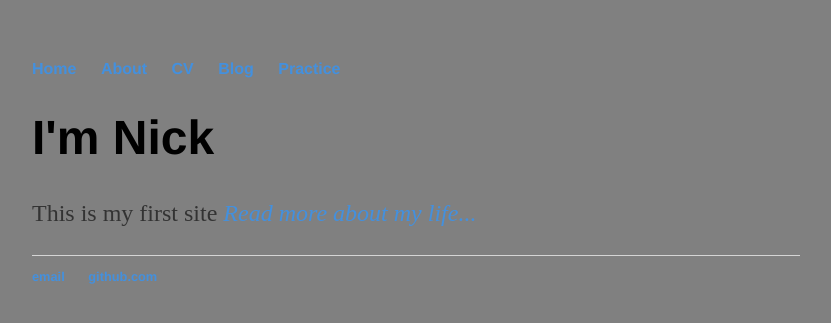
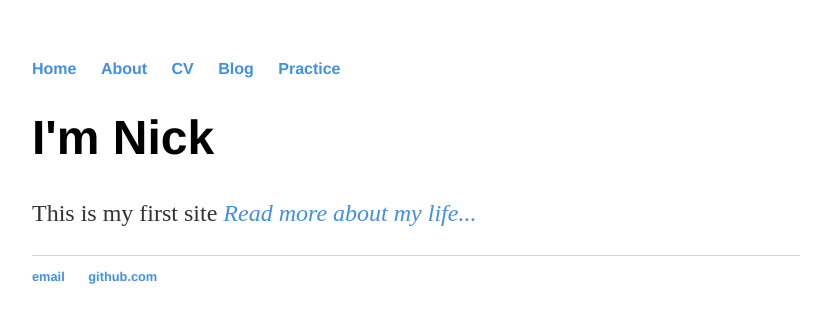
Before and after one commit to Illcarious/Illcarious.github.io, a Jekyll site: the page built from index.html, in a window 1280 px wide. Shown: the top 323 px of the page, without its empty margins (224-1055 px from the left). Built offline with Jekyll 4.4.1, drawn with Linux system fonts in a browser that asks for light colours.

Commit message:
Update main.css

```diff
--- a/css/main.css
+++ b/css/main.css
@@ -1,7 +1,7 @@
 body {
     margin: 60px auto;
     width: 60%;
-    background: grey;
+    background: white;
 }
 nav ul, footer ul {
     font-family:'Helvetica', 'Calibri', 'Sans-Serif';
```
